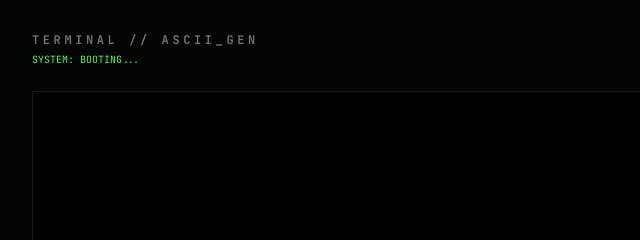
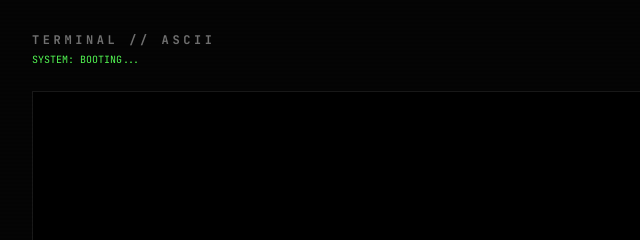
Before and after one commit to skyler-1111/ASCII-Studio, a plain HTML site: page index.html in a window 1280 px wide. Shown: the top 240 px of the page, 0-640 px from the left. Drawn offline with nearby package versions, Linux system fonts and the light colour scheme.

Commit message:
Update index.html

```diff
--- a/index.html
+++ b/index.html
@@ -118,7 +118,7 @@
         <main class="flex-1 relative flex flex-col p-4 md:p-8">
             <header class="flex justify-between items-start mb-6">
                 <div class="mono">
-                    <h1 class="text-xs font-bold tracking-[0.3em] opacity-50 mb-1">TERMINAL // ASCII_GEN</h1>
+                    <h1 class="text-xs font-bold tracking-[0.3em] opacity-50 mb-1">TERMINAL // ASCII </h1>
                     <div id="status-line" class="text-[10px] uppercase text-[var(--neon-primary)]">System: Booting...</div>
                 </div>
                 <div class="flex space-x-2">
```
